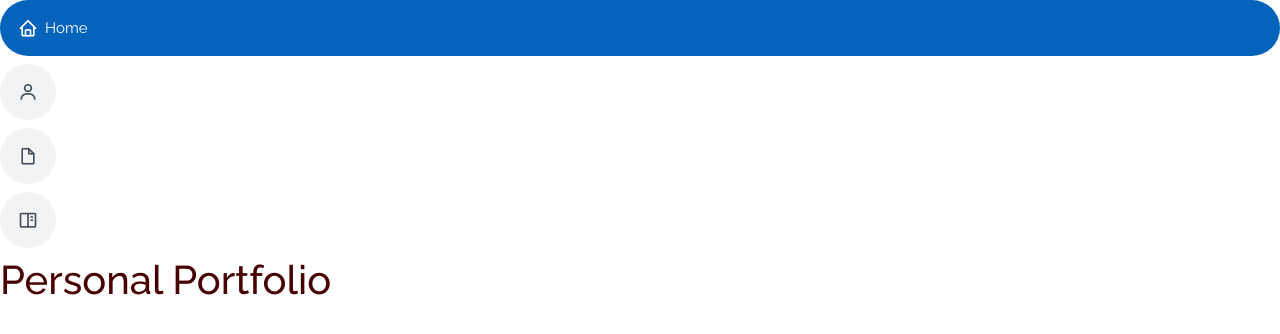
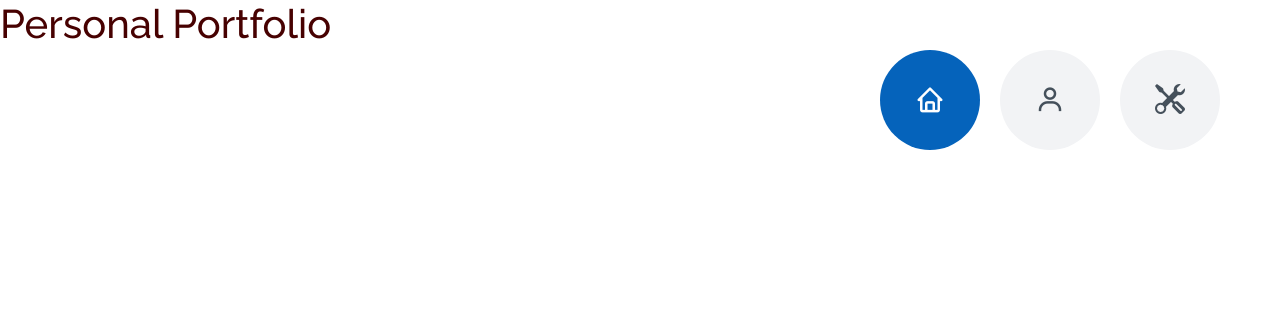
Before and after one commit to overthemoon3/personal-website, a Next.js app: page / in a window 1280 px wide. Shown: the top 334 px of the page. Built offline with nearby package versions, Linux system fonts and the light colour scheme.

Commit message:
Adjusted nav-bar to just what I want!

```diff
--- a/src/app/components/nav.css
+++ b/src/app/components/nav.css
@@ -3,8 +3,12 @@
 Desktop navigation
 */
 .nav-menu {
-    padding: 0;
-    display: block;
+    padding: 50px;
+    display: flex;
+    align-items: center;
+    position: fixed;
+    top: 0;
+    right: 0;
 }
 
 .nav-menu * {
@@ -13,9 +17,14 @@ Desktop navigation
     list-style: none;
 }
 
-.nav-menu > ul > l1 {
+.nav-menu > ul {
+    display: flex;
+}
+
+.nav-menu > ul > li {
     position: relative;
     white-space: nowrap;
+    transition: transform 0.3s;
 }
 
 /*
@@ -25,34 +34,52 @@ setting up alignment and position
 .nav-menu a:focus {
     display: flex;
     align-items: center;
+    justify-content: center;
     color: #45505b;
     padding: 10px 18px;
-    margin-bottom: 8px;
-    transition: 0.3s;
-    font-size: 15px;
-    border-radius: 50px;
+    margin: 0 10px;
+    transition: all 0.3s ease;
+    font-size: 20px;
+    border-radius: 50%;
     background: #f2f3f5;
-    height: 56px;
-    width: 100%;
+    height: 100px;
+    width: 100px;
     overflow: hidden;
-    transition: 0.3s;
+    transition: all 0.3s ease;
 }
 
 .nav-menu a i,
 .nav-menu a:focus i {
-    font-size: 20px;
+    font-size: 30px;
+}
+
+.nav-menu a.expanded,
+.nav-menu a.expanded:focus {
+    width: auto;
+    padding: 10px 20px;
+    border-radius: 25px;
+    background: #0563bb;
+    color: #fff;
+    transition: all 0.3s ease;
+}
+
+.nav-menu a.expanded span,
+.nav-menu a.expanded:focus span {
+    display: inline;
 }
 
 .nav-menu a span,
 .nav-menu a:focus span {
     padding: 0 5px 0 7px;
     color: #45505b;
+    display: none;
 }
 
 @media (min-width: 992px) {
     .nav-menu a,
     .nav-menu a:focus {
-        width: 56px;
+        width: 100px;
+        height: 100px;
     }
 
     .nav-menu a span,
@@ -76,8 +103,18 @@ The animation side of things
 
 .nav-menu a:hover,
 .nav-menu li:hover > a {
-    width: 100%;
+    width: auto;
     color: #fff;
+    padding: 10px 20px;
+    border-radius: 25px;
+    transition: all 0.3s ease;
+}
+
+.nav-menu a:not(:hover) {
+    transition: all 0.3s ease;
+    width: 100px;
+    padding: 10px 18px;
+    border-radius: 50%;
 }
 
 .nav-menu a:hover span,
--- a/src/app/data/data.ts
+++ b/src/app/data/data.ts
@@ -10,24 +10,17 @@ export const navs = [
     },
     {
         id: 2,
-        name: 'About',
+        name: 'About / Contact',
         target: 'about',
         icon: 'bx bx-user',
         active: false,
     },
     {
         id: 3,
-        name: 'Resume',
-        target: 'resume',
-        icon: 'bx bx-file-blank',
+        name: 'Work In Progress',
+        target: 'wip',
+        icon: 'bi bi-tools',
         active: false
     },
-    {
-        id: 4,
-        name: 'Portfolio',
-        target: 'portfolio',
-        icon: 'bx bx-book-content',
-        active: false
-    }
 
 ]
```
